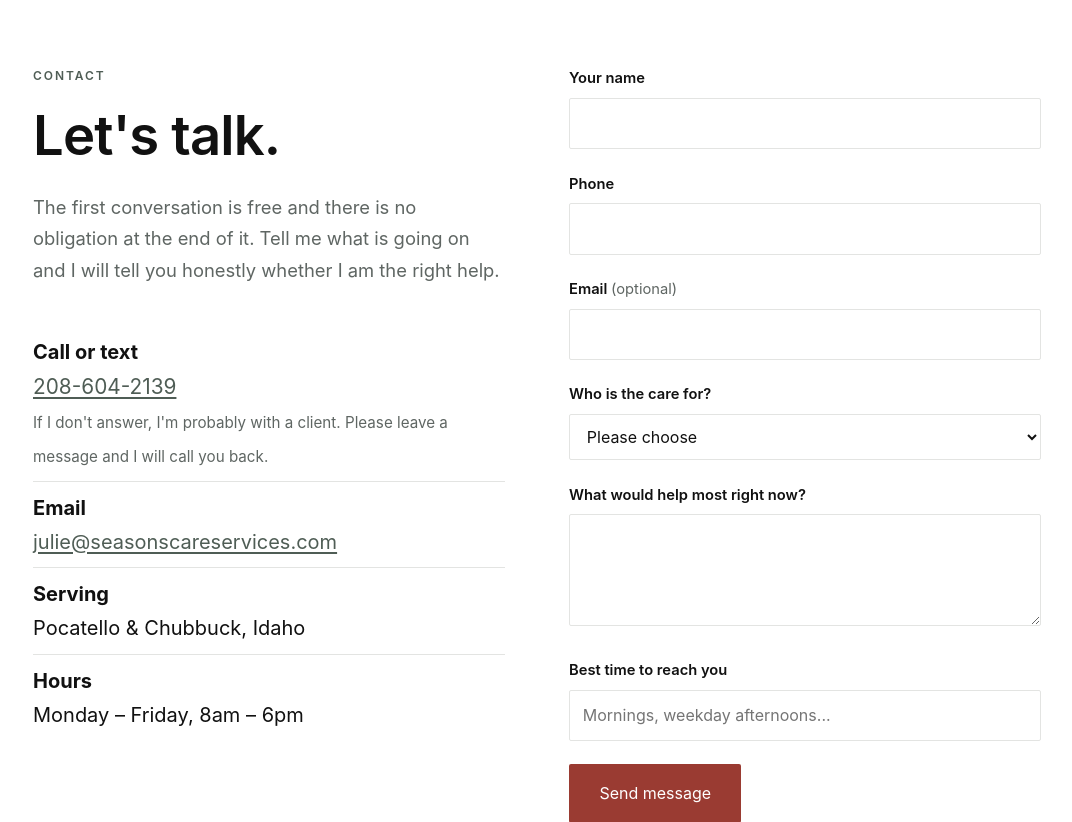
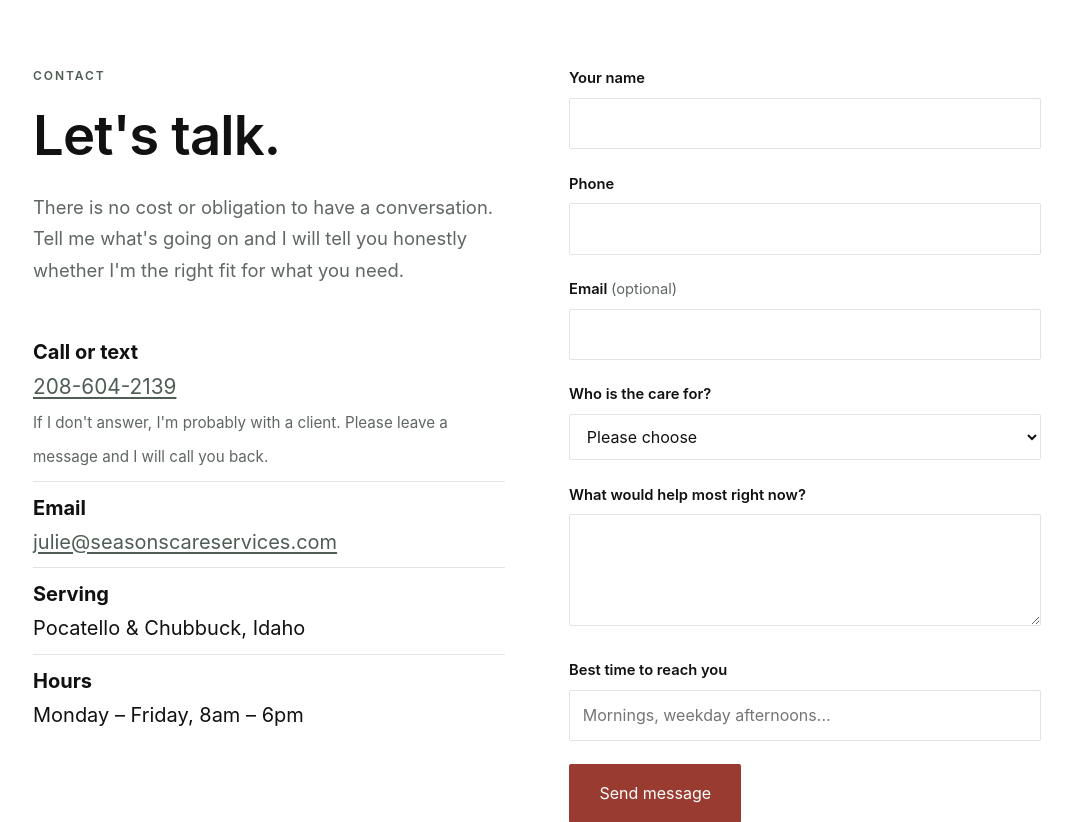
Before and after one commit to BillBrieferServer/seasons, a FastAPI app: page /preview/contact in a window 1280 px wide. Shown: the part 176-998 px from the top of the page, without its empty margins (103-1175 px from the left). Run offline with FastAPI, Linux system fonts and the light colour scheme; parts of the project's set-up code (start-up, migrations or seed data) failed here and were passed over; some libraries are stand-ins or nearby versions.

Commit message:
Contact: reword the opening line

```diff
--- a/app/templates/public/contact.html
+++ b/app/templates/public/contact.html
@@ -8,9 +8,9 @@
     <div>
       <p class="eyebrow">Contact</p>
       <h1>Let's talk.</h1>
-      <p class="lead" style="margin-top:1.5rem">The first conversation is free and there
-      is no obligation at the end of it. Tell me what is going on and I will tell you
-      honestly whether I am the right help.</p>
+      <p class="lead" style="margin-top:1.5rem">There is no cost or obligation to have
+      a conversation. Tell me what's going on and I will tell you honestly whether I'm
+      the right fit for what you need.</p>
 
       <ul class="plain" style="margin-top:2.5rem">
         <li><strong>Call or text</strong><br><a href="tel:{{ b.phone_href }}" style="font-size:1.3rem">{{ b.phone }}</a>
```
